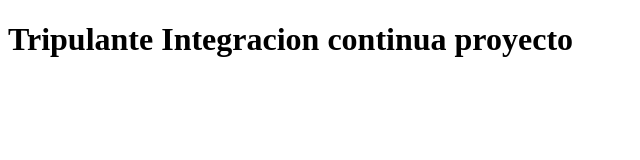
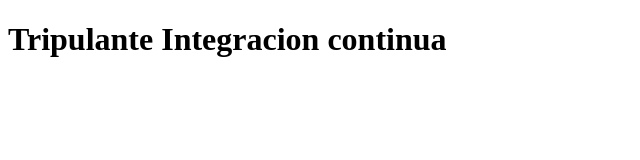
Before and after one commit to Licethd/tripulanteInte, a website: page html/index.html in a window 1280 px wide. Shown: the whole page, without its empty margins (0-640 px from the left). Drawn offline with Linux system fonts and the light colour scheme.

Commit message:
pruebas CI

```diff
--- a/html/index.html
+++ b/html/index.html
@@ -9,6 +9,6 @@
 		<title>Document</title>
 	</head>
 	<body>
-		<h1>Tripulante Integracion continua proyecto</h1>
+		<h1>Tripulante Integracion continua</h1>
 	</body>
 </html>
```
